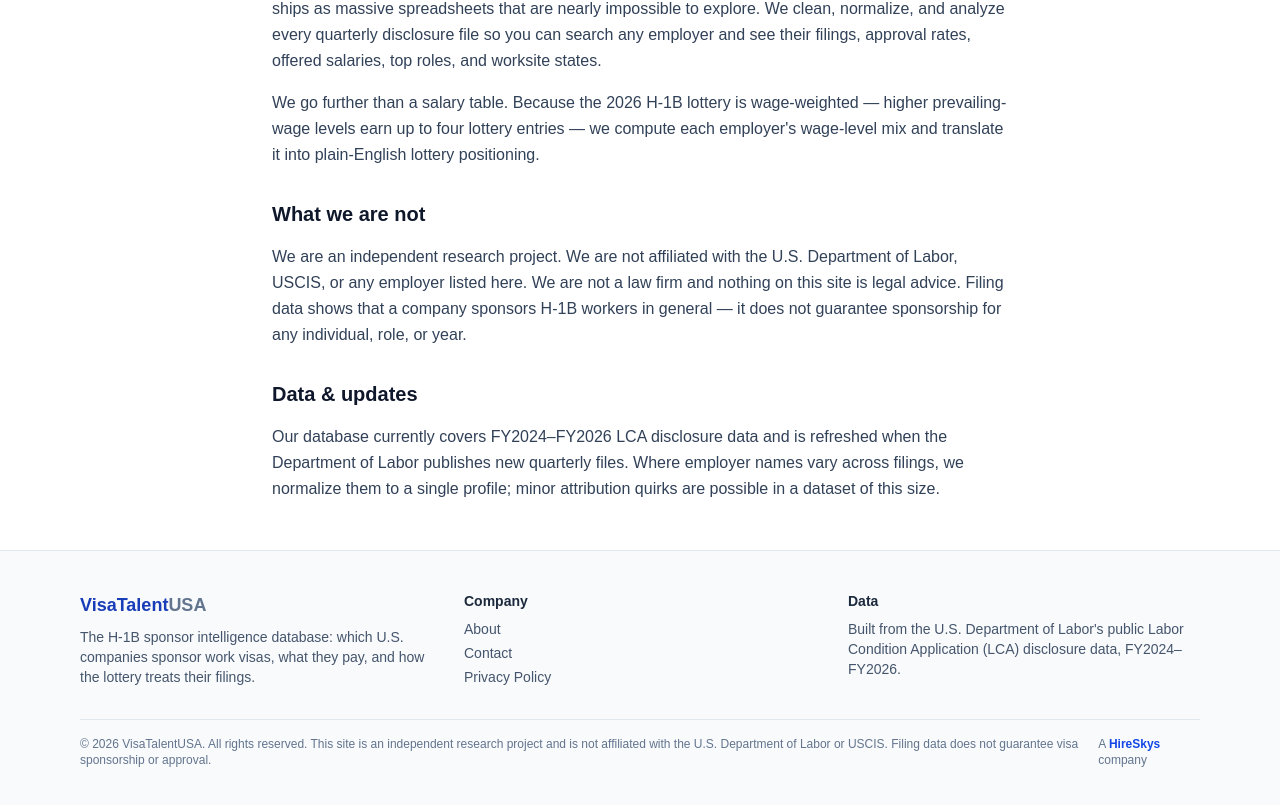
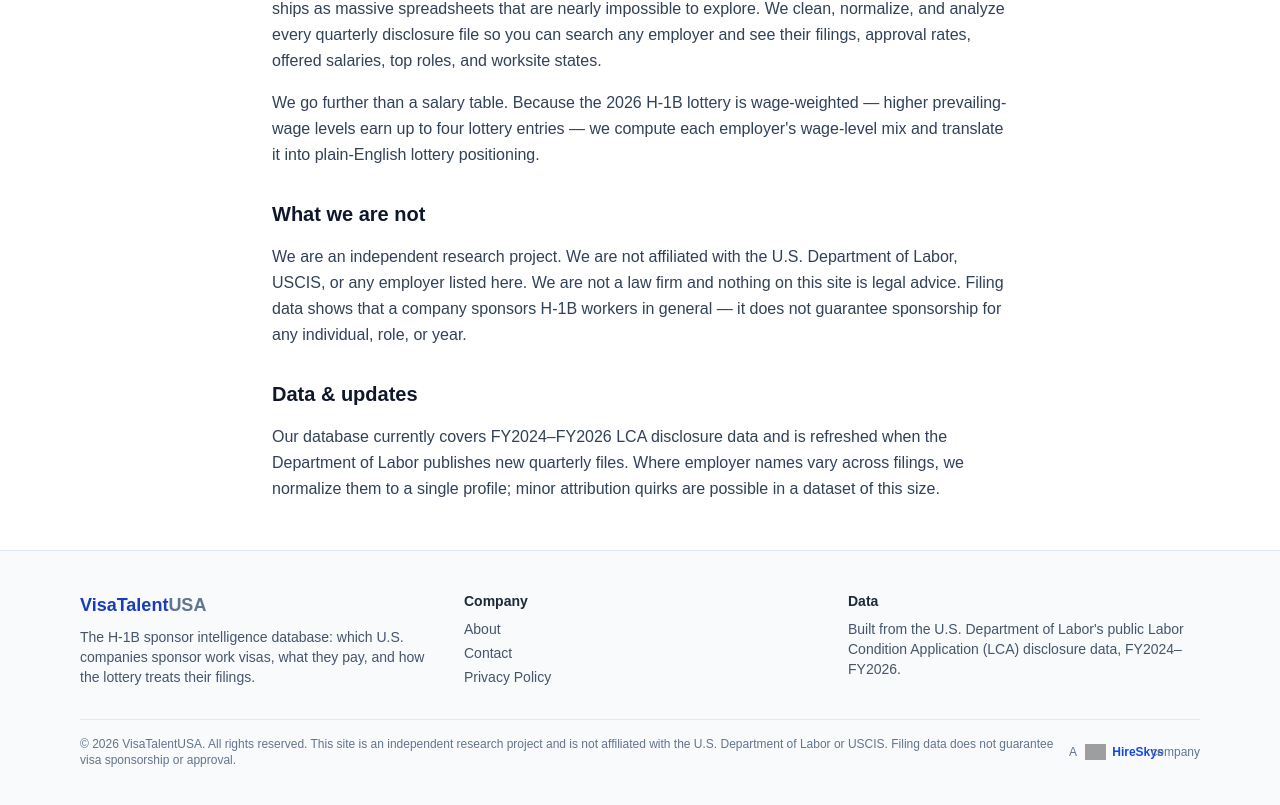
Before and after one commit to mtalha102503/visatalentusa, a Next.js app: page /about in a window 1280 px wide. Shown: the part 293-1098 px from the top of the page. Built offline with nearby package versions, Linux system fonts and the light colour scheme; grey boxes are pictures that could not be loaded.

Commit message:
Update app/layout.tsx (Supabase data layer)

```diff
--- a/app/layout.tsx
+++ b/app/layout.tsx
@@ -78,12 +78,19 @@ function Footer() {
             the U.S. Department of Labor or USCIS. Filing data does not guarantee
             visa sponsorship or approval.
           </p>
-          <p>
+          <p className="flex items-center gap-2">
             A{" "}
             <a
               href="https://hireskys.com"
-              className="font-semibold text-blue-700 hover:underline"
+              className="flex items-center gap-1.5 font-semibold text-blue-700 hover:underline"
             >
+              <img
+                src="/hireskys-logo.png"
+                alt="HireSkys"
+                width={28}
+                height={16}
+                className="h-4 w-auto"
+              />
               HireSkys
             </a>{" "}
             company
```
